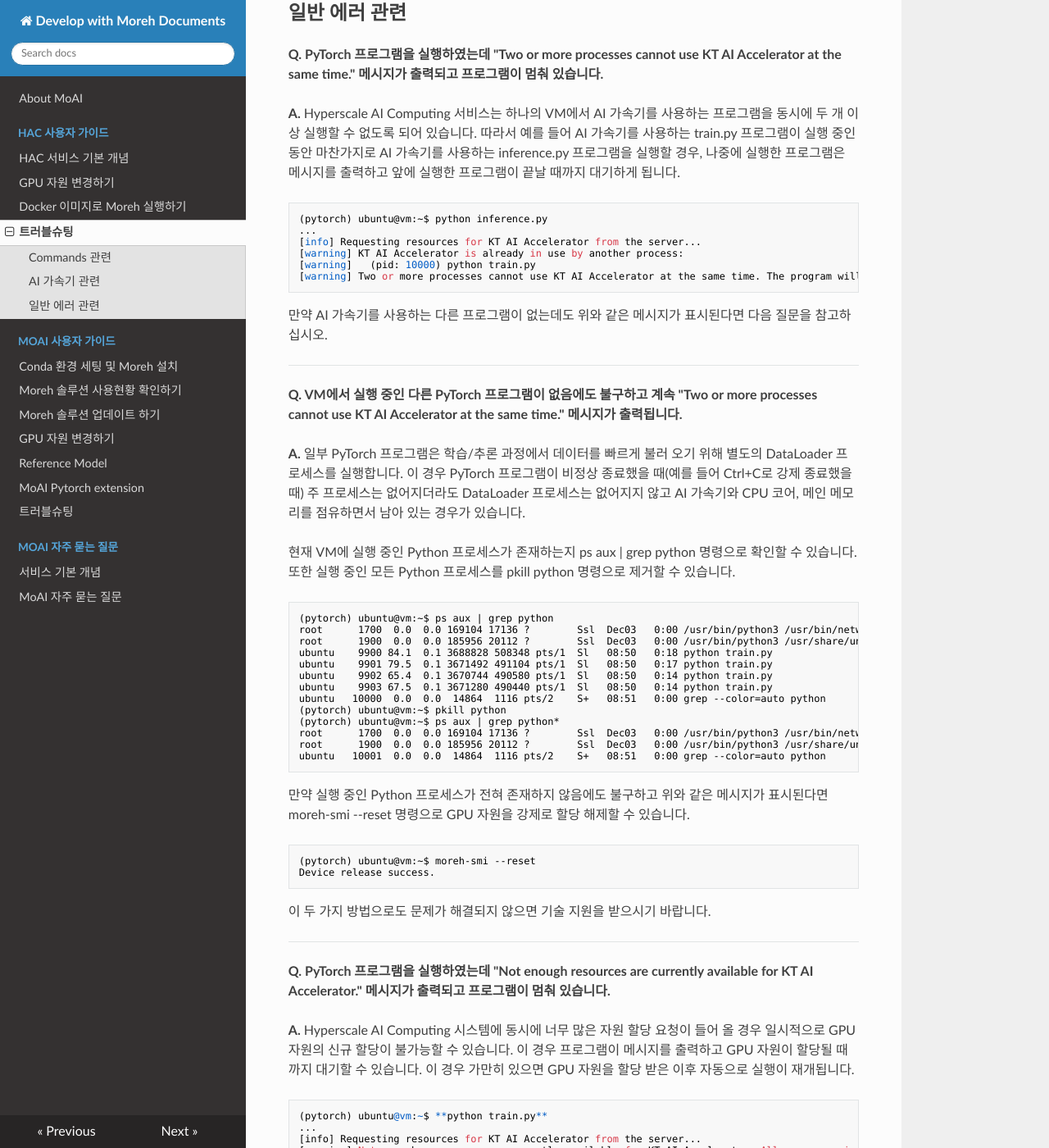
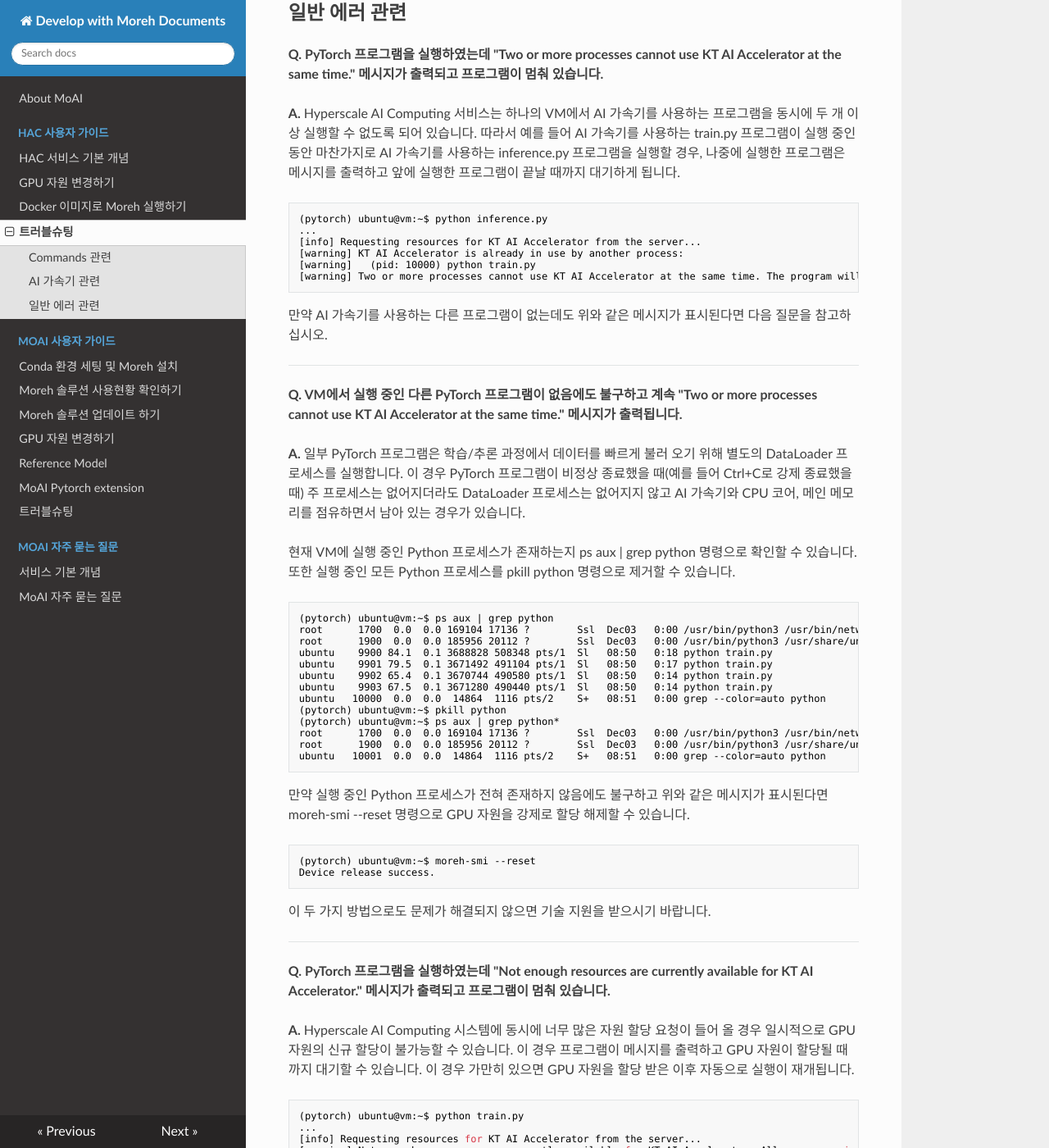
Before and after one commit to johyun1001/moreh-docs-public, an MkDocs documentation site: the page built from docs/HAC 사용자 가이드/트러블슈팅.md, in a window 1280 px wide and 1400 px high, scrolled down 1963 px. Shown: the whole window at 82% size. Built offline with MkDocs 1.6.1, drawn with Linux system fonts in a browser that asks for light colours; nearby versions of some CDN libraries; some of the changed text lies outside the part shown.

Commit message:
Update 트러블슈팅.md

````diff
--- a/docs/HAC 사용자 가이드/트러블슈팅.md
+++ b/docs/HAC 사용자 가이드/트러블슈팅.md
@@ -82,7 +82,7 @@ A. “pytorch” 가상 환경에는 이미 Hyperscale AI Computing 서비스를
 
 **A.** Hyperscale AI Computing 서비스는 하나의 VM에서 AI 가속기를 사용하는 프로그램을 동시에 두 개 이상 실행할 수 없도록 되어 있습니다. 따라서 예를 들어 AI 가속기를 사용하는 train.py 프로그램이 실행 중인 동안 마찬가지로 AI 가속기를 사용하는 inference.py 프로그램을 실행할 경우, 나중에 실행한 프로그램은 메시지를 출력하고 앞에 실행한 프로그램이 끝날 때까지 대기하게 됩니다.
 
-```
+```shell
 (pytorch) ubuntu@vm:~$ python inference.py
 ...
 [info] Requesting resources for KT AI Accelerator from the server...
@@ -133,8 +133,8 @@ Device release success.
 
 **A.** Hyperscale AI Computing 시스템에 동시에 너무 많은 자원 할당 요청이 들어 올 경우 일시적으로 GPU 자원의 신규 할당이 불가능할 수 있습니다. 이 경우 프로그램이 메시지를 출력하고 GPU 자원이 할당될 때까지 대기할 수 있습니다. 이 경우 가만히 있으면 GPU 자원을 할당 받은 이후 자동으로 실행이 재개됩니다.
 
-```
-(pytorch) ubuntu@vm:~$ **python train.py**
+```bash
+(pytorch) ubuntu@vm:~$ python train.py
 ...
 [info] Requesting resources for KT AI Accelerator from the server...
 [warning] Not enough resources are currently available for KT AI Accelerator. All resources in the system are being used by other users. The program will resume automatically when resources become available...
@@ -167,7 +167,7 @@ installed : /usr/lib/libmodnnruntime.so
 
 **Q. PyTorch 프로그램을 실행하였는데 CUDA error가 출력되면서 프로그램이 강제 종료됩니다.**
 
-**A.** 우선 터미널에서 `conda list pytorch`를 실행하여 PyTorch가 정상 설치되었는지 확인하십시오. PyTorch 버전이 `1.7.1+cu110.moreh00.0.0`와 같은 형식으로 표시되면 정상 설치되어 있는 것입니다.
+**A.** 우선 터미널에서 **`conda list pytorch`**를 실행하여 PyTorch가 정상 설치되었는지 확인하십시오. PyTorch 버전이 **`1.7.1+cu110.moreh00.0.0`**와 같은 형식으로 표시되면 정상 설치되어 있는 것입니다.
 
 ```
 (pytorch) ubuntu@vm:~$ conda list torch
````
